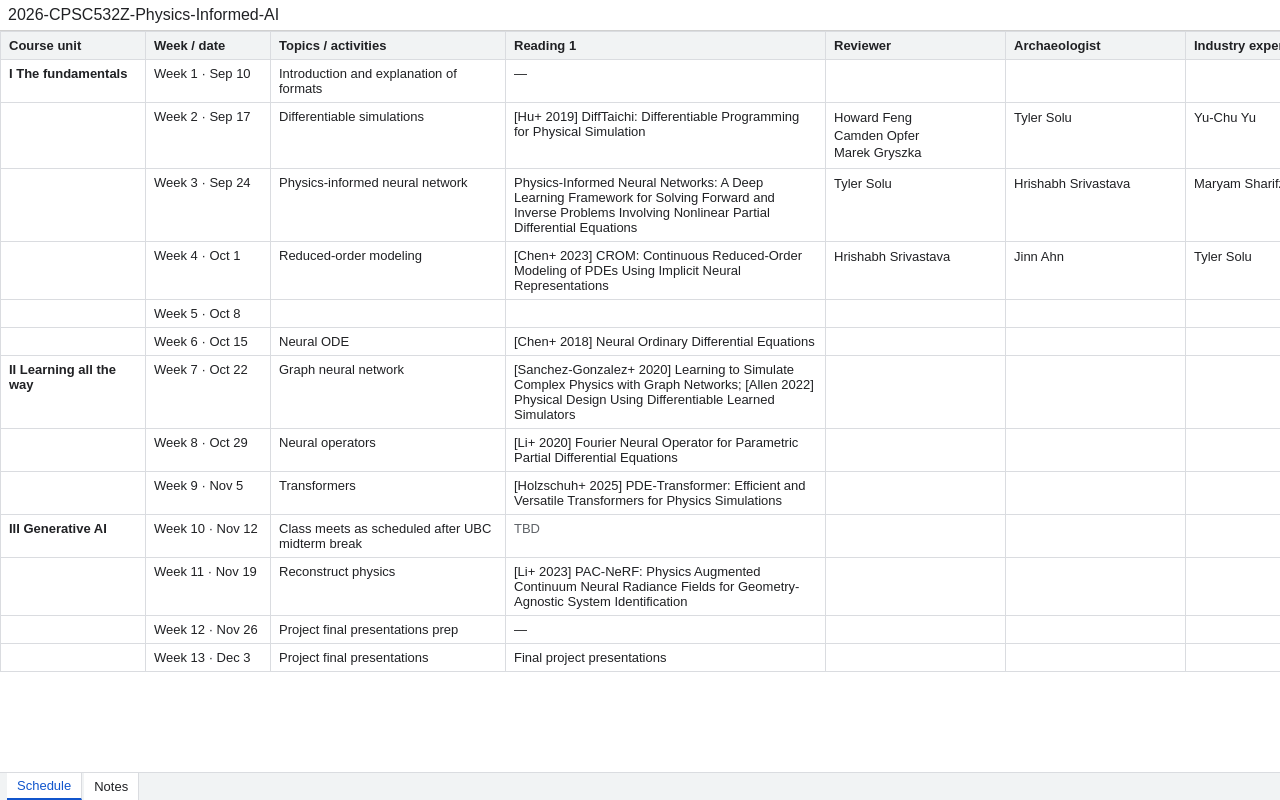
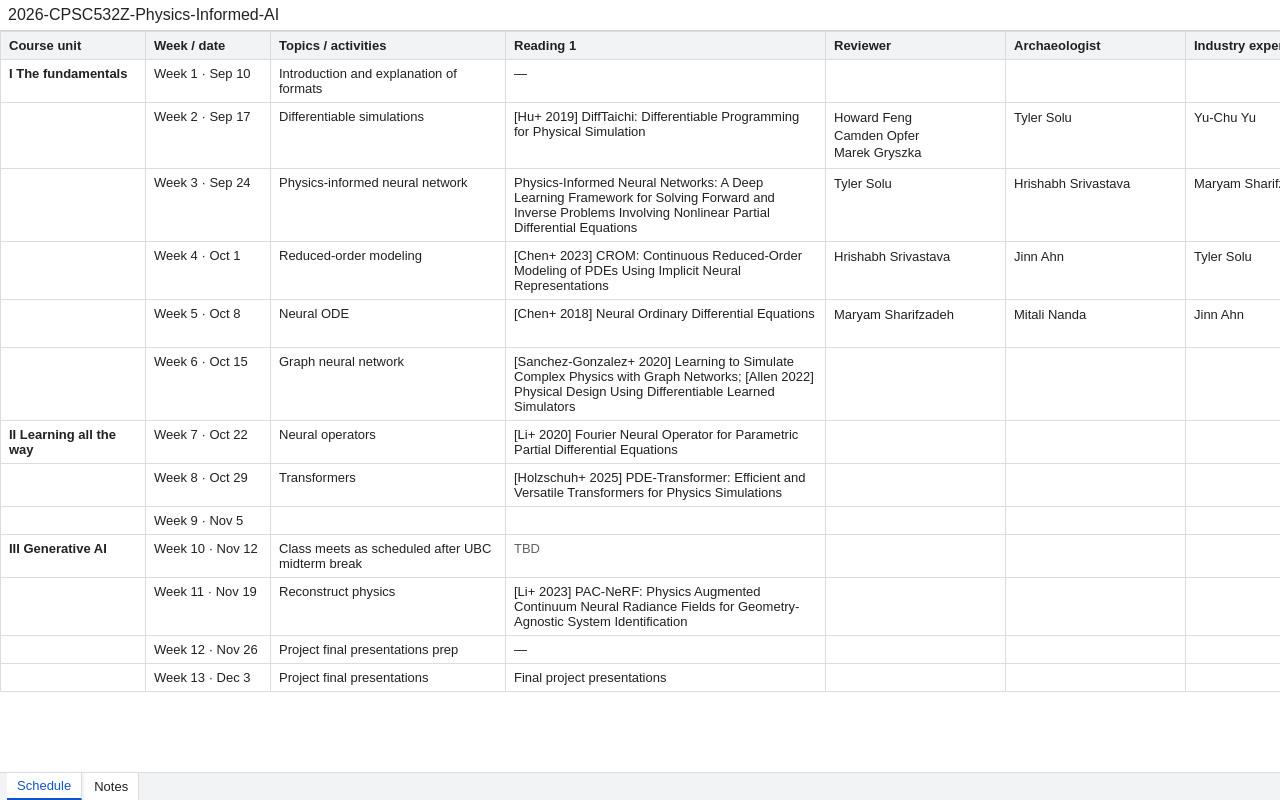
Before and after one commit to chensiyuan030105/CPSC532Z-Physics-Informed-AI, a plain HTML site: page schedule-data.html in a window 1280 px wide. Shown: the top 800 px of the page. Drawn offline with Linux system fonts and the light colour scheme.

Commit message:
Assign Week 5 roles, clear placeholder Hackers, resync with the Sheet
Someone had filled every Hacker cell from Week 5 to Week 13 with "Claude Code"
or "Codex"; those 18 placeholders were showing on the public schedule page and
are now cleared. Week 5 gets real assignments for the ten students, five per
reading with two Hackers each, and nobody repeats the role they held in Week 4.
Also picks up the Sheet-side changes this file had not tracked: the topics from
Week 5 onward shifted up a week, and the Week 5 Reading 2 bare arXiv link is now
a citation.

Generated with [Claude Code](https://claude.ai/code)
via [Happy](https://happy.engineering)

Co-Authored-By: Claude <noreply@anthropic.com>
Co-Authored-By: Happy <yesreply@happy.engineering>

```diff
--- a/schedule-data.html
+++ b/schedule-data.html
@@ -49,11 +49,11 @@
         <tr><td></td><td>Week 2 · Sep 17</td><td>Differentiable simulations</td><td>[Hu+ 2019] DiffTaichi: Differentiable Programming for Physical Simulation</td><td class="assignment">Howard Feng<br>Camden Opfer<br>Marek Gryszka</td><td class="assignment">Tyler Solu</td><td class="assignment">Yu-Chu Yu</td><td class="assignment">Jincong Li<br>William Chen</td><td>[Macklin 2024] Warp: Differentiable Spatial Computing for Python</td><td class="assignment">Nielsen Cugito<br>Jeonghyun Park<br>Jinn Ahn</td><td class="assignment">Maryam Sharifzadeh</td><td class="assignment">Mahdi Asmae</td><td class="assignment">Ahmed Hatem<br>Ricky Liang</td></tr>
         <tr><td></td><td>Week 3 · Sep 24</td><td>Physics-informed neural network</td><td>Physics-Informed Neural Networks: A Deep Learning Framework for Solving Forward and Inverse Problems Involving Nonlinear Partial Differential Equations</td><td class="assignment">Tyler Solu</td><td class="assignment">Hrishabh Srivastava</td><td class="assignment">Maryam Sharifzadeh</td><td class="assignment">Jinn Ahn</td><td>Implicit Neural Spatial Representations for Time-dependent PDEs</td><td class="assignment">Ahmed Hatem</td><td class="assignment">Camden Opfer</td><td class="assignment">Marek Gryszka</td><td class="assignment">Yu-Chu Yu</td></tr>
         <tr><td></td><td>Week 4 · Oct 1</td><td>Reduced-order modeling</td><td>[Chen+ 2023] CROM: Continuous Reduced-Order Modeling of PDEs Using Implicit Neural Representations</td><td class="assignment">Hrishabh Srivastava</td><td class="assignment">Jinn Ahn</td><td class="assignment">Tyler Solu</td><td class="assignment">Maryam Sharifzadeh<br>Mitali Nanda</td><td>[Sharp+ 2023] Data-Free Learning of Reduced-Order Kinematics</td><td class="assignment">Yu-Chu Yu</td><td class="assignment">Marek Gryszka</td><td class="assignment">Ahmed Hatem</td><td class="assignment">Camden Opfer<br>Hamed Helisaz</td></tr>
-        <tr><td></td><td>Week 5 · Oct 8</td><td></td><td></td><td></td><td></td><td></td><td></td><td></td><td></td><td></td><td></td><td></td></tr>
-        <tr><td></td><td>Week 6 · Oct 15</td><td>Neural ODE</td><td>[Chen+ 2018] Neural Ordinary Differential Equations</td><td></td><td></td><td></td><td></td><td></td><td></td><td></td><td></td><td></td></tr>
-        <tr><td class="unit">II Learning all the way</td><td>Week 7 · Oct 22</td><td>Graph neural network</td><td>[Sanchez-Gonzalez+ 2020] Learning to Simulate Complex Physics with Graph Networks; [Allen 2022] Physical Design Using Differentiable Learned Simulators</td><td></td><td></td><td></td><td></td><td>—</td><td></td><td></td><td></td><td></td></tr>
-        <tr><td></td><td>Week 8 · Oct 29</td><td>Neural operators</td><td>[Li+ 2020] Fourier Neural Operator for Parametric Partial Differential Equations</td><td></td><td></td><td></td><td></td><td>Project check-in</td><td></td><td></td><td></td><td></td></tr>
-        <tr><td></td><td>Week 9 · Nov 5</td><td>Transformers</td><td>[Holzschuh+ 2025] PDE-Transformer: Efficient and Versatile Transformers for Physics Simulations</td><td></td><td></td><td></td><td></td><td>Project check-in</td><td></td><td></td><td></td><td></td></tr>
+        <tr><td></td><td>Week 5 · Oct 8</td><td>Neural ODE</td><td>[Chen+ 2018] Neural Ordinary Differential Equations</td><td class="assignment">Maryam Sharifzadeh</td><td class="assignment">Mitali Nanda</td><td class="assignment">Jinn Ahn</td><td class="assignment">Hrishabh Srivastava<br>Tyler Solu</td><td>[Wiewel+ 2019] Latent-space Physics: Towards Learning the Temporal Evolution of Fluid Flow</td><td class="assignment">Hamed Helisaz</td><td class="assignment">Yu-Chu Yu</td><td class="assignment">Camden Opfer</td><td class="assignment">Ahmed Hatem<br>Marek Gryszka</td></tr>
+        <tr><td></td><td>Week 6 · Oct 15</td><td>Graph neural network</td><td>[Sanchez-Gonzalez+ 2020] Learning to Simulate Complex Physics with Graph Networks; [Allen 2022] Physical Design Using Differentiable Learned Simulators</td><td></td><td></td><td></td><td></td><td></td><td></td><td></td><td></td><td></td></tr>
+        <tr><td class="unit">II Learning all the way</td><td>Week 7 · Oct 22</td><td>Neural operators</td><td>[Li+ 2020] Fourier Neural Operator for Parametric Partial Differential Equations</td><td></td><td></td><td></td><td></td><td>—</td><td></td><td></td><td></td><td></td></tr>
+        <tr><td></td><td>Week 8 · Oct 29</td><td>Transformers</td><td>[Holzschuh+ 2025] PDE-Transformer: Efficient and Versatile Transformers for Physics Simulations</td><td></td><td></td><td></td><td></td><td>Project check-in</td><td></td><td></td><td></td><td></td></tr>
+        <tr><td></td><td>Week 9 · Nov 5</td><td></td><td></td><td></td><td></td><td></td><td></td><td>Project check-in</td><td></td><td></td><td></td><td></td></tr>
         <tr><td class="unit">III Generative AI</td><td>Week 10 · Nov 12</td><td>Class meets as scheduled after UBC midterm break</td><td class="tbd">TBD</td><td></td><td></td><td></td><td></td><td class="tbd">TBD</td><td></td><td></td><td></td><td></td></tr>
         <tr><td></td><td>Week 11 · Nov 19</td><td>Reconstruct physics</td><td>[Li+ 2023] PAC-NeRF: Physics Augmented Continuum Neural Radiance Fields for Geometry-Agnostic System Identification</td><td></td><td></td><td></td><td></td><td>Review all slide sections and ensure the code, README, and dependency list are complete and reproducible.</td><td></td><td></td><td></td><td></td></tr>
         <tr><td></td><td>Week 12 · Nov 26</td><td>Project final presentations prep</td><td>—</td><td></td><td></td><td></td><td></td><td>Initial version of the slides and code due</td><td></td><td></td><td></td><td></td></tr>
```
